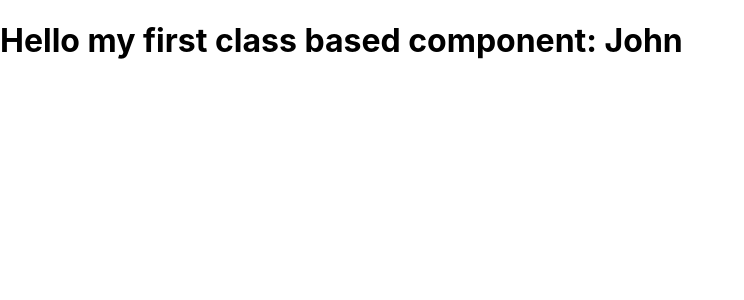
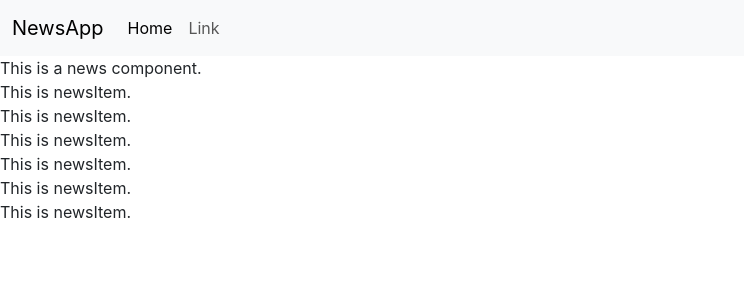
Before and after one commit to JsKaur/NewsApp, a React (Create React App) app: page / in a window 1280 px wide. Shown: the top 300 px of the page, without its empty margins (0-744 px from the left). Built offline with nearby package versions, Linux system fonts and the light colour scheme.

Commit message:
added navbar, news and newsItems

```diff
--- a/public/index.html
+++ b/public/index.html
@@ -7,8 +7,9 @@
     <meta name="theme-color" content="#000000" />
     <meta
       name="description"
-      content="Web site created using create-react-app"
+      content="Newsapp which can be helpful to get daily news updates"
     />
+    <link href="https://cdn.jsdelivr.net/npm/bootstrap@5.3.3/dist/css/bootstrap.min.css" rel="stylesheet" integrity="sha384-QWTKZyjpPEjISv5WaRU9OFeRpok6YctnYmDr5pNlyT2bRjXh0JMhjY6hW+ALEwIH" crossorigin="anonymous">
     <link rel="apple-touch-icon" href="%PUBLIC_URL%/logo192.png" />
     <!--
       manifest.json provides metadata used when your web app is installed on a
@@ -24,7 +25,7 @@
       work correctly both with client-side routing and a non-root public URL.
       Learn how to configure a non-root public URL by running `npm run build`.
     -->
-    <title>React App</title>
+    <title>NewsApp</title>
   </head>
   <body>
     <noscript>You need to enable JavaScript to run this app.</noscript>
@@ -39,5 +40,7 @@
       To begin the development, run `npm start` or `yarn start`.
       To create a production bundle, use `npm run build` or `yarn build`.
     -->
+
+    <script src="https://cdn.jsdelivr.net/npm/bootstrap@5.3.3/dist/js/bootstrap.bundle.min.js" integrity="sha384-YvpcrYf0tY3lHB60NNkmXc5s9fDVZLESaAA55NDzOxhy9GkcIdslK1eN7N6jIeHz" crossorigin="anonymous"></script>
   </body>
 </html>
--- a/src/App.js
+++ b/src/App.js
@@ -3,18 +3,23 @@
 
 // write rcc and enter"
 import React, { Component } from 'react'
+import Navbar from './components/Navbar';
+import News from './components/News';
+
 
 // creating class based component:
 
 // management of methods is very easy
 export default class App extends Component {
-  c="John";
 
+// render is lifecycle method means that it complies JSX to HTML and it will be called automatically when the component is loaded.
   render() {
     return (
-      <div>
-        <h1>Hello my first class based component: {this.c}</h1>
-      </div>
+      <>
+      <Navbar />
+      <News />
+
+      </>
     )
   }
 }
--- /dev/null
+++ b/src/components/Navbar.js
@@ -0,0 +1,39 @@
+// write rcep and enter to get propTypes as well.
+import React, { Component } from 'react'
+import PropTypes from 'prop-types'
+
+export class Navbar extends Component {
+  static propTypes = {
+
+  }
+
+  render() {
+    return (
+      <div>
+        <nav className="navbar navbar-expand-lg bg-body-tertiary">
+  <div className="container-fluid">
+    <a className="navbar-brand" href="/">NewsApp</a>
+    <button className="navbar-toggler" type="button" data-bs-toggle="collapse" data-bs-target="#navbarSupportedContent" aria-controls="navbarSupportedContent" aria-expanded="false" aria-label="Toggle navigation">
+      <span className="navbar-toggler-icon"></span>
+    </button>
+    <div className="collapse navbar-collapse" id="navbarSupportedContent">
+      <ul className="navbar-nav me-auto mb-2 mb-lg-0">
+        <li className="nav-item">
+          <a className="nav-link active" aria-current="page" href="/">Home</a>
+        </li>
+        <li className="nav-item">
+          <a className="nav-link" href="/">Link</a>
+        </li>
+
+
+      </ul>
+
+    </div>
+  </div>
+</nav>
+      </div>
+    )
+  }
+}
+
+export default Navbar
--- /dev/null
+++ b/src/components/News.js
@@ -0,0 +1,20 @@
+import React, { Component } from 'react'
+import NewsItem from './NewsItem'
+
+export class News extends Component {
+  render() {
+    return (
+      <div>
+        This is a news component.
+       <NewsItem />
+       <NewsItem />
+       <NewsItem />
+       <NewsItem />
+       <NewsItem />
+       <NewsItem />
+      </div>
+    )
+  }
+}
+
+export default News
--- /dev/null
+++ b/src/components/NewsItem.js
@@ -0,0 +1,15 @@
+// rce and enter
+
+import React, { Component } from 'react'
+
+export class NewsItem extends Component {
+  render() {
+    return (
+      <div>
+        This is newsItem.
+      </div>
+    )
+  }
+}
+
+export default NewsItem
```
